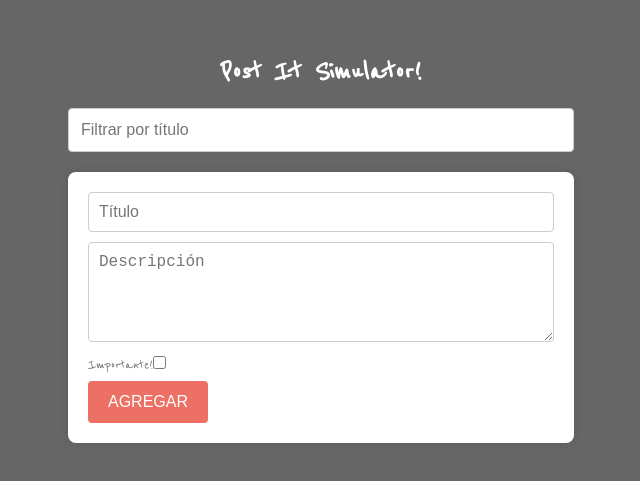
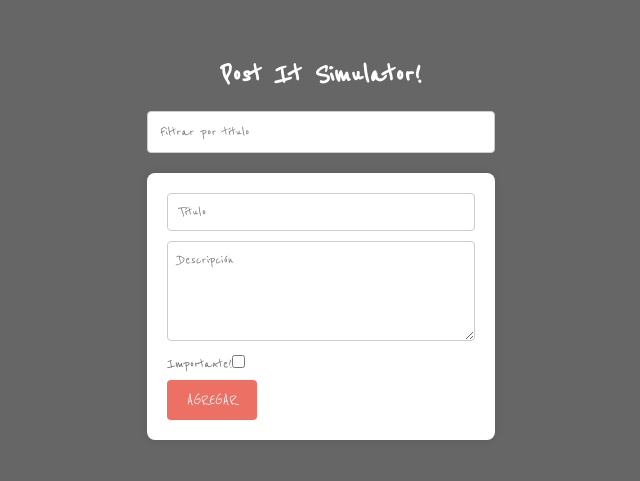
Before and after one commit to d4g0bah/post-it-simulator, a React (Create React App) app: page / in a window 1280 px wide. Shown: the part 141-622 px from the top of the page, without its empty margins (319-959 px from the left). Built offline with nearby package versions, Linux system fonts and the light colour scheme.

Commit message:
Update styles.css

```diff
--- a/src/styles.css
+++ b/src/styles.css
@@ -4,10 +4,10 @@
   margin: 0;
   padding: 0;
   box-sizing: border-box;
+  font-family: "Reenie Beanie", cursive;
 }
 
 body {
-  font-family: "Reenie Beanie", cursive;
   font-size: 16px;
   margin: 0;
   background: #666;
@@ -31,6 +31,7 @@ h1 {
 }
 
 form {
+  font-family: "Reenie Beanie", cursive;
   background: #fff;
   padding: 20px;
   border-radius: 8px;
```
